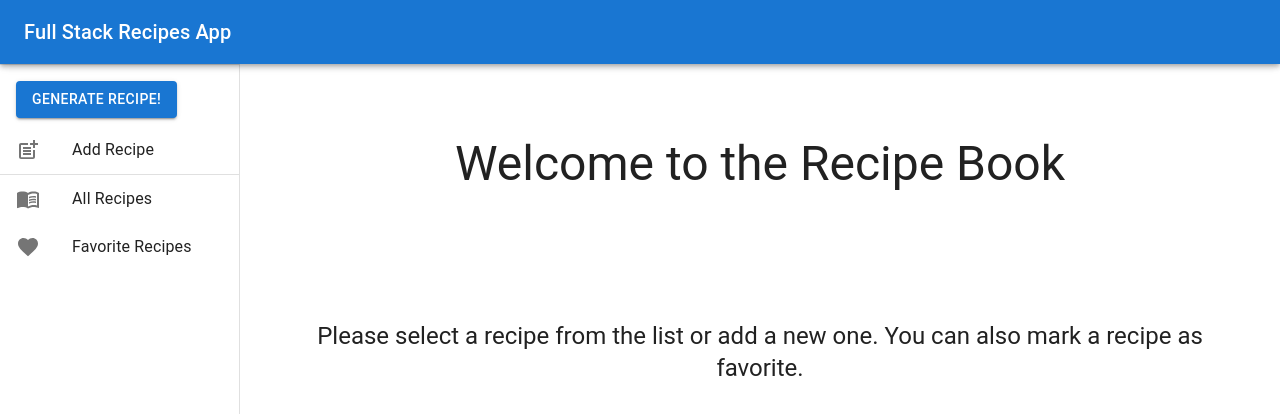
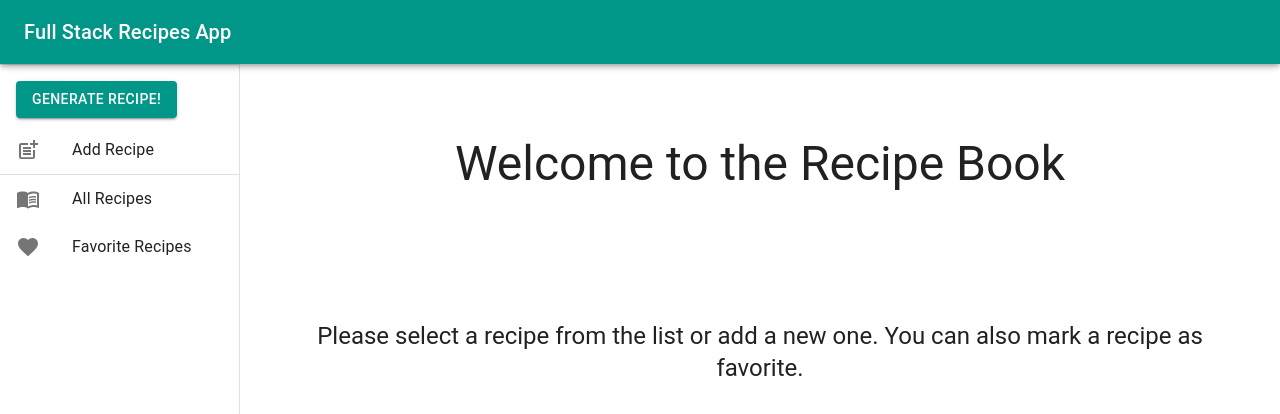
Before and after one commit to Zenb0t/fullstack-recipe-app, a React (Create React App) app in the folder frontend-recipes/: page / in a window 1280 px wide. Shown: the top 414 px of the page. Built offline with nearby package versions, Linux system fonts and the light colour scheme.

Commit message:
added theming

```diff
--- a/frontend-recipes/src/App.tsx
+++ b/frontend-recipes/src/App.tsx
@@ -5,7 +5,7 @@ import drawerWidth from './app/sideMenuDrawer';
 import { Outlet } from 'react-router-dom';
 
 
-
+/** The enter point to the main application */
 function App() {
 
   return (
--- /dev/null
+++ b/frontend-recipes/src/app/theme.ts
@@ -0,0 +1,28 @@
+import { createTheme } from "@mui/material/styles";
+
+const theme = {
+    palette: {
+        type: 'light',
+        primary: {
+          main: '#009688',
+          light: '#b2dfdb',
+          dark: '#00796b',
+        },
+        secondary: {
+          main: '#ff9800',
+          light: '#ffcc80',
+          dark: '#f57c00',
+        },
+      },
+}
+
+type CustomTheme = {
+    [Key in keyof typeof theme]: typeof theme[Key]
+}
+
+declare module '@mui/material/styles' {
+    interface Theme extends CustomTheme { }
+    interface ThemeOptions extends CustomTheme { }
+}
+
+export default createTheme(theme)
--- a/frontend-recipes/src/index.tsx
+++ b/frontend-recipes/src/index.tsx
@@ -6,12 +6,16 @@ import { Provider } from 'react-redux';
 import * as serviceWorker from './serviceWorker';
 import { BrowserRouter } from 'react-router-dom';
 import AppRouter from './AppRouter';
+import { ThemeProvider } from '@mui/material';
+import theme from './app/theme';
 
 ReactDOM.render(
   <React.StrictMode>
     <Provider store={store}>
       <BrowserRouter>
-        <AppRouter />
+      <ThemeProvider theme={theme}>
+          <AppRouter />
+        </ThemeProvider>
       </BrowserRouter>
     </Provider>
   </React.StrictMode>,
```
